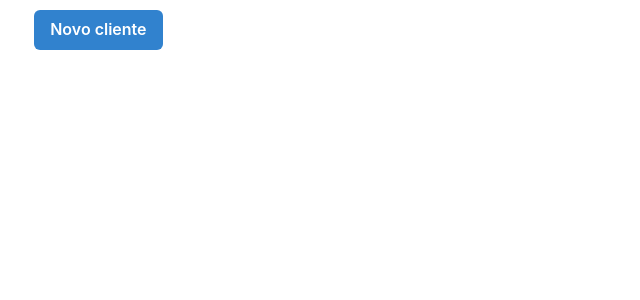
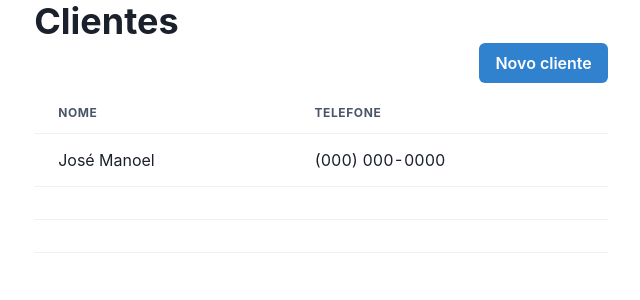
Before and after one commit to cleitonpqz-cacsis/turbo-winner, a Next.js app: page /customers in a window 1280 px wide. Shown: the top 300 px of the page, without its empty margins (319-959 px from the left). Built offline with nearby package versions, Linux system fonts and the light colour scheme.

Commit message:
added a customers' table on customers page

```diff
--- a/pages/customers/index.tsx
+++ b/pages/customers/index.tsx
@@ -1,15 +1,39 @@
 import type { NextPage } from "next";
-import { Button, Container } from "@chakra-ui/react";
+import { Button, Container, Heading } from "@chakra-ui/react";
+import { Table, Thead, Tbody, Tr, Th, Td } from "@chakra-ui/react";
 import Link from "next/link";
 
 const Customers: NextPage = () => {
   return (
     <Container>
+      <Heading>Clientes</Heading>
       <Link href="/customers/new">
-        <Button colorScheme="blue" marginTop="10px">
+        <Button colorScheme="blue" marginBottom="10px" float="right">
           Novo cliente
         </Button>
       </Link>
+      <Table variant="simple">
+        <Thead>
+          <Tr>
+            <Th>Nome</Th>
+            <Th>Telefone</Th>
+          </Tr>
+        </Thead>
+        <Tbody>
+          <Tr>
+            <Td>José Manoel</Td>
+            <Td>(000) 000-0000</Td>
+          </Tr>
+          <Tr>
+            <Td></Td>
+            <Td></Td>
+          </Tr>
+          <Tr>
+            <Td></Td>
+            <Td></Td>
+          </Tr>
+        </Tbody>
+      </Table>
     </Container>
   );
 };
```
